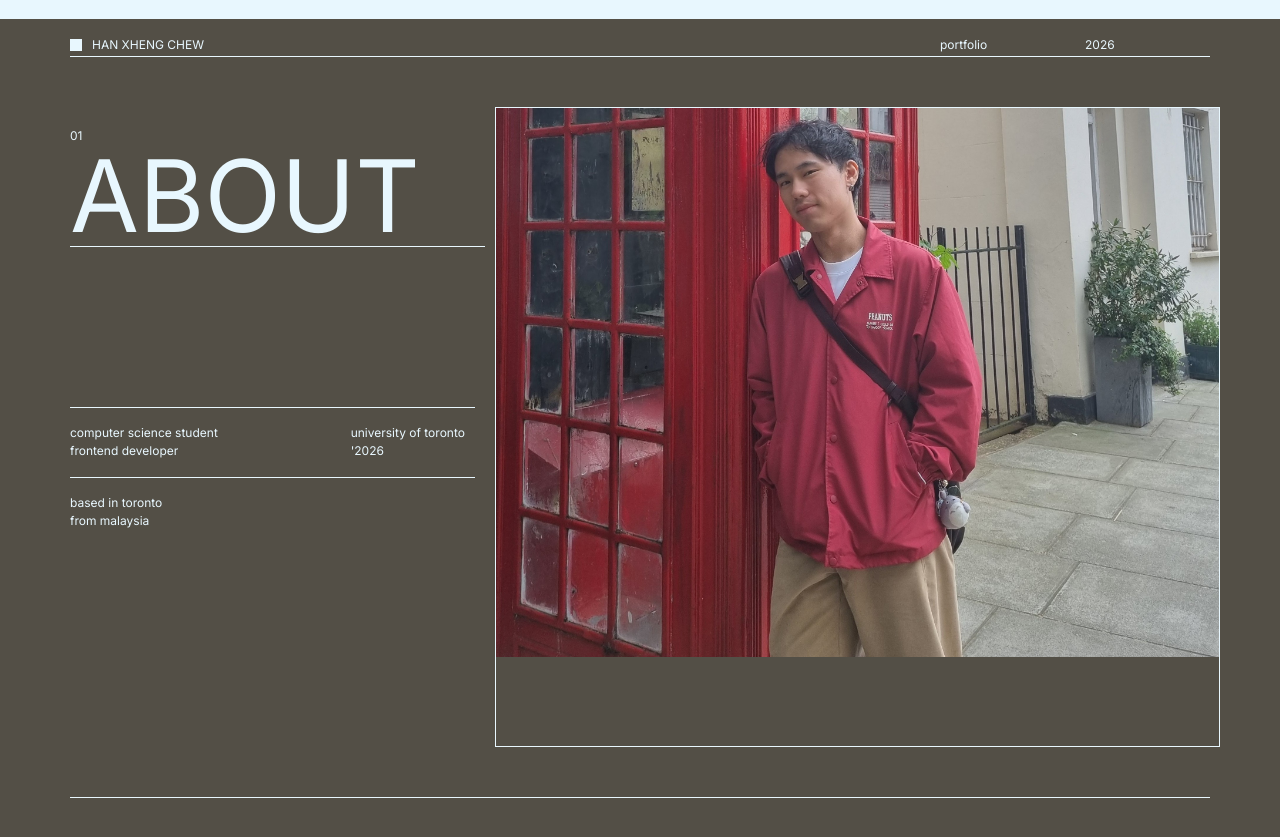
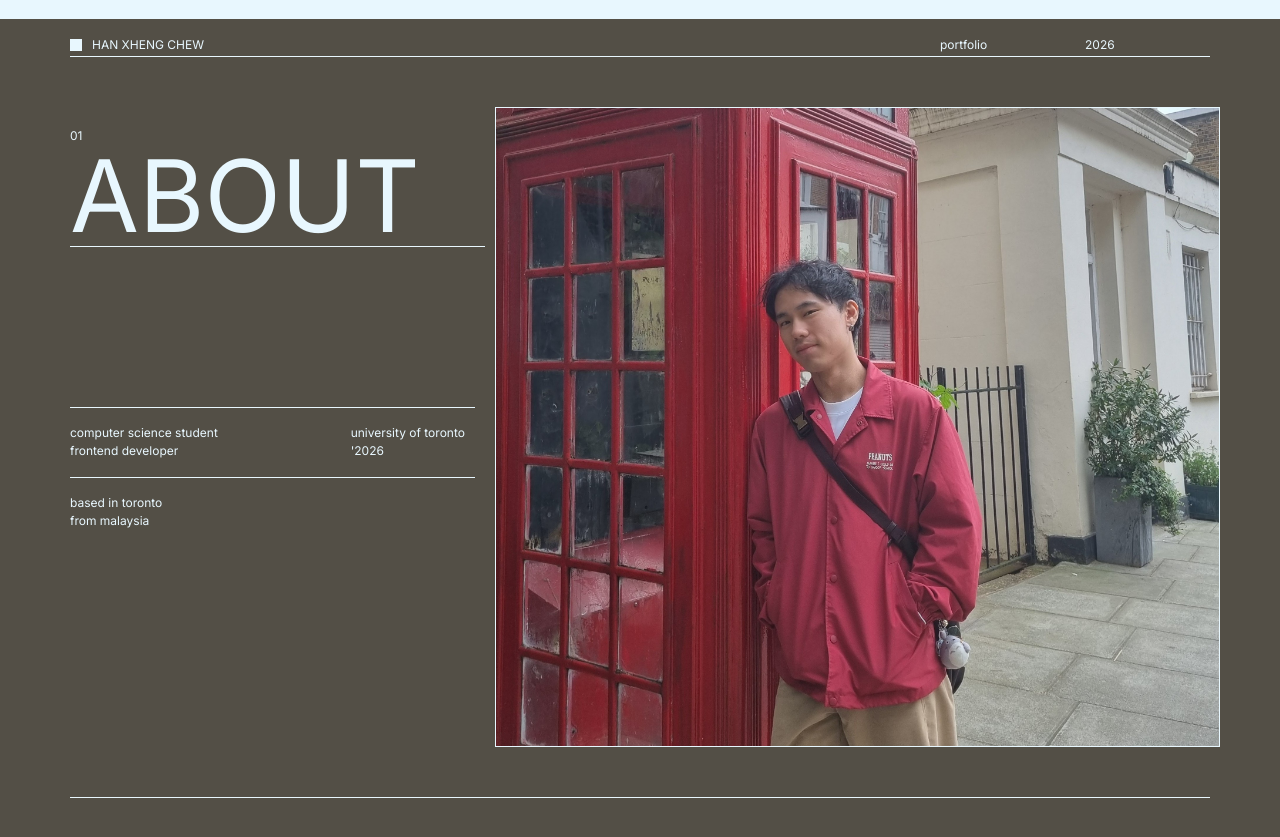
Before and after one commit to shaaaaame/shaaaaame.github.io, a React (Create React App) app: page / in a window 1280 px wide. Shown: the part 781-1618 px from the top of the page. Built offline with nearby package versions, Linux system fonts and the light colour scheme.

Commit message:
fix image

```diff
--- a/src/sections/About/About.tsx
+++ b/src/sections/About/About.tsx
@@ -113,16 +113,18 @@ export default function About() {
                     border: "1px solid var(--mantine-color-white)",
                 }}
             >
-                <Box
+                <Flex
                     w={"100%"}
                     h="100%"
                     style={{
                         overflow: "hidden",
                     }}
                     pos="relative"
+                    justify={"center"}
+                    align={"center"}
                 >
-                    <Image src="cat.jpg" alt="me" pos="absolute" top="-30%" />
-                </Box>
+                    <Image src="cat.jpg" alt="me" pos="absolute" />
+                </Flex>
             </Grid.Col>
             <Grid.Col span={8} mb="5vh">
                 <Box
--- a/src/sections/About/AboutMobile.tsx
+++ b/src/sections/About/AboutMobile.tsx
@@ -24,22 +24,24 @@ function AboutMobile() {
                     title={"ABOUT"}
                 />{" "}
             </Box>
-            <Box
+            <Flex
                 w="100%"
                 h="50vh"
                 style={{
                     border: "1px solid var(--mantine-color-white)",
                     overflow: "hidden",
                 }}
-                pos="relative"
+                content="center"
+                align={"center"}
+                pos={"relative"}
             >
                 <Image
+                    w="100%"
                     src="cat.jpg"
                     alt="me"
                     pos="absolute"
-                    top="-30%"
                 />
-            </Box>
+            </Flex>
             <Flex w="100%" direction={"column"} gap={"30px"}>
                 <Grid
                     columns={4}
```
